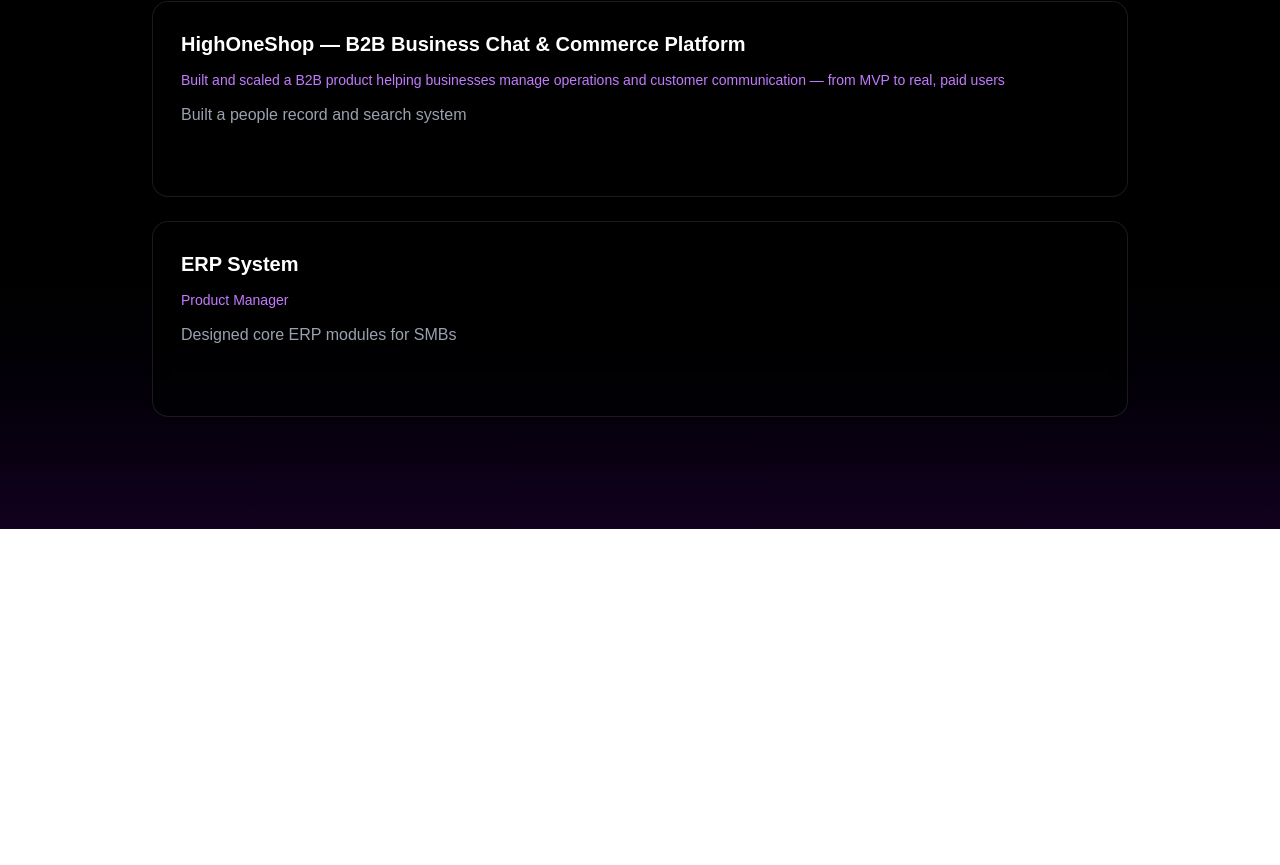
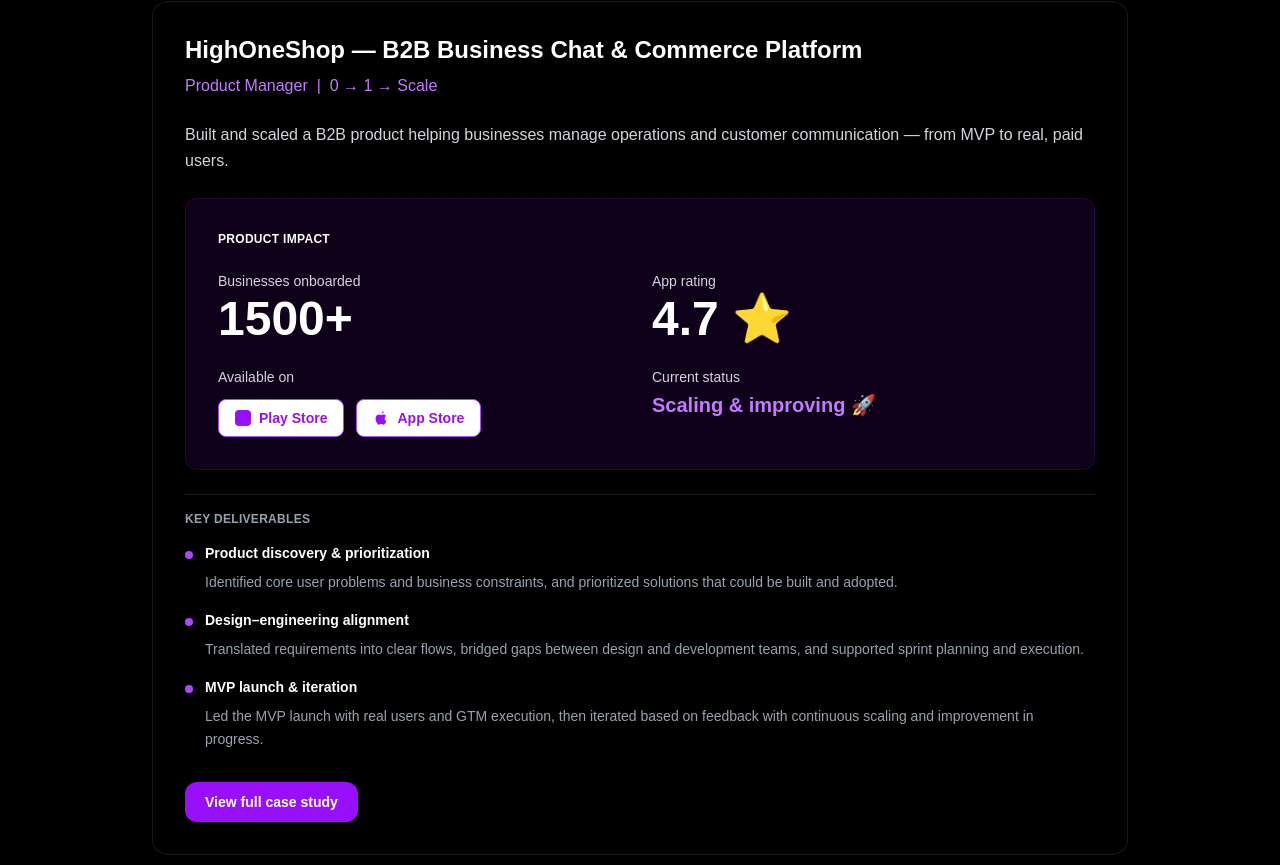
Before and after one commit to Shivam11150/portfolio-website, a Next.js app: page / in a window 1280 px wide. Shown: the part 1315-2180 px from the top of the page. Before the commit the page ends 1844 px from the top, so only its background shows below. Built offline with nearby package versions, Linux system fonts and the light colour scheme.

Commit message:
current cursor changes before continue AI setup

```diff
--- /dev/null
+++ b/components/HighOneShopCard.tsx
@@ -0,0 +1,174 @@
+export default function HighOneShopCard() {
+  return (
+    <article
+      className="
+        relative overflow-hidden
+        rounded-2xl border border-white/10
+        bg-black/70 backdrop-blur
+        p-6 md:p-8 space-y-6
+      "
+    >
+      {/* Title + role */}
+      <header className="space-y-2">
+        <h3 className="text-xl md:text-2xl font-semibold text-white">
+          HighOneShop — B2B Business Chat &amp; Commerce Platform
+        </h3>
+
+        <p className="text-sm md:text-base text-purple-400 font-medium">
+          Product Manager&nbsp;&nbsp;|&nbsp;&nbsp;0 → 1 → Scale
+        </p>
+      </header>
+
+      {/* Product description */}
+      <p className="text-sm md:text-base text-gray-300 leading-relaxed">
+        Built and scaled a B2B product helping businesses manage operations and
+        customer communication — from MVP to real, paid users.
+      </p>
+
+      {/* Product Impact Box */}
+      <section className="
+        rounded-xl
+        bg-purple-950/25 border border-purple-900/30
+        p-6 md:p-8
+        space-y-6
+      ">
+        <h4 className="text-xs font-semibold tracking-wide text-white uppercase">
+          PRODUCT IMPACT
+        </h4>
+
+        {/* 2x2 Grid */}
+        <div className="grid grid-cols-1 md:grid-cols-2 gap-6">
+          {/* Top Left: Businesses onboarded */}
+          <div className="space-y-1">
+            <p className="text-sm text-gray-300">Businesses onboarded</p>
+            <p className="text-4xl md:text-5xl font-bold text-white">1500+</p>
+          </div>
+
+          {/* Top Right: App rating */}
+          <div className="space-y-1">
+            <p className="text-sm text-gray-300">App rating</p>
+            <p className="text-4xl md:text-5xl font-bold text-white">4.7 ⭐</p>
+          </div>
+
+          {/* Bottom Left: Available on */}
+          <div className="space-y-3">
+            <p className="text-sm text-gray-300">Available on</p>
+            <div className="flex flex-wrap gap-3">
+              <button
+                type="button"
+                className="
+                  inline-flex items-center gap-2
+                  px-4 py-2
+                  bg-white border border-purple-500
+                  text-purple-600 text-sm font-semibold
+                  rounded-lg
+                  hover:bg-purple-50 hover:border-purple-600
+                  transition-all duration-200
+                "
+              >
+                <div className="w-4 h-4 bg-purple-600 rounded-sm" />
+                Play Store
+              </button>
+              <button
+                type="button"
+                className="
+                  inline-flex items-center gap-2
+                  px-4 py-2
+                  bg-white border border-purple-500
+                  text-purple-600 text-sm font-semibold
+                  rounded-lg
+                  hover:bg-purple-50 hover:border-purple-600
+                  transition-all duration-200
+                "
+              >
+                <svg className="w-4 h-4 text-purple-600 flex-shrink-0" viewBox="0 0 24 24" fill="currentColor">
+                  <path d="M18.71 19.5c-.83 1.24-1.71 2.45-3.05 2.47-1.34.03-1.77-.79-3.29-.79-1.53 0-2 .77-3.27.82-1.31.05-2.3-1.32-3.14-2.53C4.25 17 2.94 12.45 4.7 9.39c.87-1.52 2.43-2.48 4.12-2.51 1.28-.02 2.5.87 3.29.87.78 0 2.26-1.07 3.81-.91.65.03 2.47.26 3.64 1.98-.09.06-2.17 1.28-2.15 3.81.03 3.02 2.65 4.03 2.68 4.04-.03.07-.42 1.44-1.38 2.83M13 3.5c.73-.83 1.94-1.46 2.94-1.43.07 1.17-.34 2.35-1.04 3.19z" />
+                </svg>
+                App Store
+              </button>
+            </div>
+          </div>
+
+          {/* Bottom Right: Current status */}
+          <div className="space-y-1">
+            <p className="text-sm text-gray-300">Current status</p>
+            <p className="text-lg md:text-xl font-bold text-purple-400">Scaling &amp; improving 🚀</p>
+          </div>
+        </div>
+      </section>
+
+      {/* Key Deliverables */}
+      <section className="pt-4 border-t border-white/10">
+        <h4 className="text-xs font-semibold tracking-wide text-gray-400 uppercase mb-4">
+          KEY DELIVERABLES
+        </h4>
+
+        <div className="space-y-4">
+          {/* Item 1 */}
+          <div>
+            <div className="flex items-start gap-3">
+              <span className="h-2 w-2 rounded-full bg-purple-500 mt-2 flex-shrink-0" />
+              <div>
+                <p className="text-sm font-semibold text-white mb-2">
+                  Product discovery &amp; prioritization
+                </p>
+                <p className="text-xs md:text-sm text-gray-400 leading-relaxed">
+                  Identified core user problems and business constraints, and
+                  prioritized solutions that could be built and adopted.
+                </p>
+              </div>
+            </div>
+          </div>
+
+          {/* Item 2 */}
+          <div>
+            <div className="flex items-start gap-3">
+              <span className="h-2 w-2 rounded-full bg-purple-500 mt-2 flex-shrink-0" />
+              <div>
+                <p className="text-sm font-semibold text-white mb-2">
+                  Design–engineering alignment
+                </p>
+                <p className="text-xs md:text-sm text-gray-400 leading-relaxed">
+                  Translated requirements into clear flows, bridged gaps between design
+                  and development teams, and supported sprint planning and execution.
+                </p>
+              </div>
+            </div>
+          </div>
+
+          {/* Item 3 */}
+          <div>
+            <div className="flex items-start gap-3">
+              <span className="h-2 w-2 rounded-full bg-purple-500 mt-2 flex-shrink-0" />
+              <div>
+                <p className="text-sm font-semibold text-white mb-2">
+                  MVP launch &amp; iteration
+                </p>
+                <p className="text-xs md:text-sm text-gray-400 leading-relaxed">
+                  Led the MVP launch with real users and GTM execution, then iterated
+                  based on feedback with continuous scaling and improvement in progress.
+                </p>
+              </div>
+            </div>
+          </div>
+        </div>
+      </section>
+
+      {/* CTA */}
+      <div className="pt-2">
+        <button
+          type="button"
+          className="
+            inline-flex items-center justify-center
+            rounded-xl px-5 py-2.5
+            bg-purple-600 text-white text-sm font-semibold
+            hover:bg-purple-700 hover:shadow-[0_0_18px_rgba(168,85,247,0.45)]
+            transition-all duration-200
+          "
+        >
+          View full case study
+        </button>
+      </div>
+    </article>
+  );
+}
--- a/components/WorkPreview.tsx
+++ b/components/WorkPreview.tsx
@@ -1,6 +1,7 @@
 
 import { projects } from "@/data/projects";
 import Link from "next/link";
+import HighOneShopCard from "./HighOneShopCard";
 
 export default function WorkPreview() {
   return (
@@ -25,6 +26,7 @@
 
         {/* Projects list */}
         <div className="grid gap-6">
+          <HighOneShopCard />
           {projects.map((project) => (
             <Link
               key={project.slug}
```
